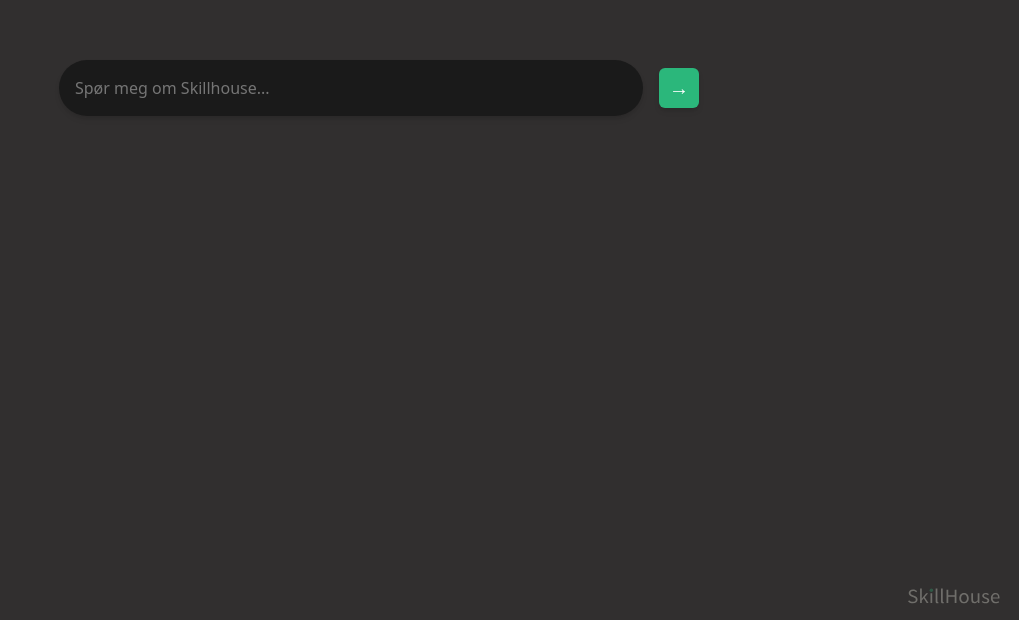
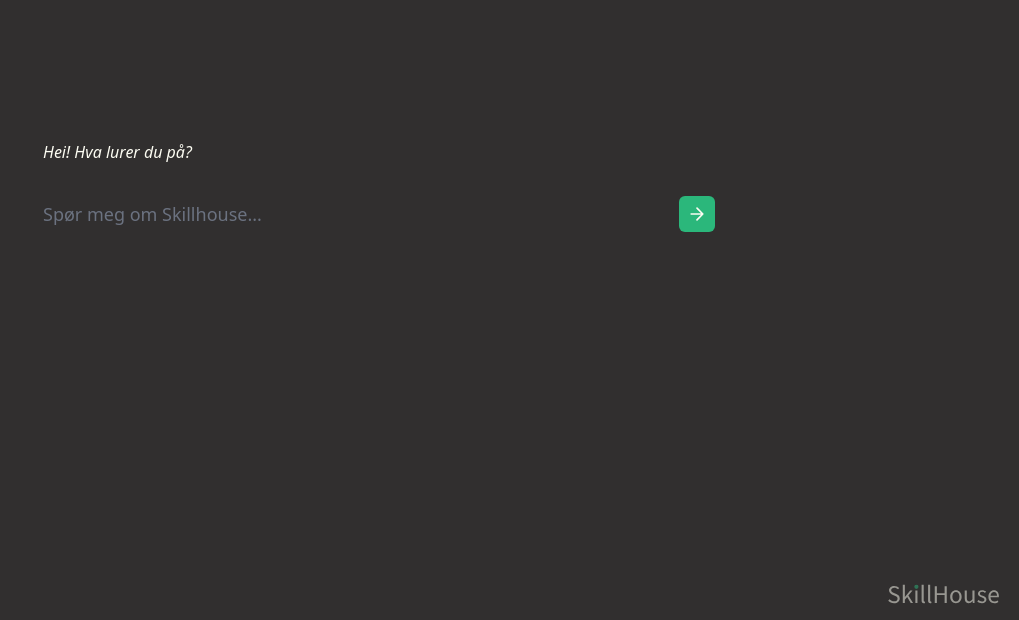
Before and after one commit to JarlJEB/infopage, a Next.js app: page / in a window 1280 px wide. Shown: the part 180-800 px from the top of the page, without its empty margins (261-1280 px from the left). Built offline with nearby package versions, Linux system fonts and the light colour scheme.

Commit message:
v12: Flytt input og meldingslogg til 30vh, behold full v7-design

```diff
--- a/pages/index.js
+++ b/pages/index.js
@@ -1,95 +1,103 @@
-// pages/index.js
-import { useState, useEffect, useRef } from "react";
-import Head from "next/head";
+import { useState, useEffect } from 'react';
 
-export default function Home() {
+export default function InfoPage() {
   const [messages, setMessages] = useState([]);
-  const [input, setInput] = useState("");
-  const [placeholder, setPlaceholder] = useState("Spør meg om Skillhouse...");
-  const containerRef = useRef(null);
+  const [input, setInput] = useState('');
+  const [placeholder, setPlaceholder] = useState('');
+  const [messageCount, setMessageCount] = useState(0);
 
-  const handleSubmit = async (e) => {
-    e.preventDefault();
+  useEffect(() => {
+    const intro = "Hei! Hva lurer du på?";
+    const words = intro.split(' ');
+    let i = 0;
+    const interval = setInterval(() => {
+      setMessages([{ from: 'bot', words: words.slice(0, i + 1) }]);
+      i++;
+      if (i === words.length) {
+        clearInterval(interval);
+        setPlaceholder('Spør meg om Skillhouse...');
+      }
+    }, 250);
+  }, []);
+
+  const handleSend = () => {
     if (!input.trim()) return;
+    const question = input.trim();
+    setInput('');
+    setMessageCount((count) => count + 1);
 
-    const userMessage = input;
-    setMessages((prev) => [
-      { sender: "user", text: userMessage },
-      ...prev.slice(0, 2),
-    ]);
-    setInput("");
-    setPlaceholder("Takk! Spør gjerne om noe mer...");
-
-    const response = await fetch("/api/chat", {
-      method: "POST",
-      headers: { "Content-Type": "application/json" },
-      body: JSON.stringify({ message: userMessage }),
+    setMessages((prev) => {
+      const updated = [
+        { from: 'user', text: question },
+        ...prev
+      ];
+      return updated.slice(0, 6);
     });
 
-    const data = await response.json();
-    setMessages((prev) => [
-      { sender: "bot", text: data.reply },
-      ...prev.slice(0, 2),
-    ]);
+    const words = "Takk for spørsmålet! Skillhouse leverer rådgivning innen teknologi, ingeniørfag og salg.".split(' ');
+    let i = 0;
+    const interval = setInterval(() => {
+      setMessages((prev) => {
+        const existing = prev.filter((m) => m.from !== 'bot');
+        const botMsg = { from: 'bot', words: words.slice(0, i + 1) };
+        return [botMsg, ...existing].slice(0, 6);
+      });
+      i++;
+      if (i === words.length) {
+        clearInterval(interval);
+        setPlaceholder(
+          messageCount + 1 >= 3 ? 'Vil du høre en suksesshistorie?' : 'Lurer du på noe annet?'
+        );
+      }
+    }, 250);
   };
 
   return (
-    <>
-      <Head>
-        <title>SkillHouse</title>
-        <meta name="description" content="SkillHouse InfoPage" />
-      </Head>
-
-      <main className="relative min-h-screen bg-[#312f2f] font-inter text-white overflow-hidden">
-        {/* Logo */}
-        <div className="absolute bottom-4 right-4 text-xs text-white/30 z-10 select-none">
-          <img
-            src="/Skillhouse_Logo_Use on Dark.svg"
-            alt="Skillhouse logo"
-            className="w-24 opacity-30"
-          />
+    <main className="min-h-screen flex flex-col items-center px-4 pt-[40vh] relative bg-[#312f2f] text-skillwhite font-sans overflow-hidden">
+      <div className="w-full max-w-2xl flex flex-col items-start space-y-4 max-h-[50vh] overflow-y-auto scrollbar-hide pr-2">
+        {messages.map((msg, i) => (
+          <p
+            key={i}
+            className={`whitespace-pre-wrap transition-opacity duration-500 ${
+              msg.from === 'bot' ? 'italic' : 'font-semibold'
+            }`}
+          >
+            {msg.words
+              ? msg.words.map((word, j) => (
+                  <span
+                    key={j}
+                    className="inline-block opacity-0 animate-fade-in"
+                    style={{ animationDelay: `${j * 150}ms` }}
+                  >
+                    {word + ' '}
+                  </span>
+                ))
+              : msg.text}
+          </p>
+        ))}
       </div>
-
-        {/* Input (låst på 30vh) */}
-        <form
-          onSubmit={handleSubmit}
-          className="absolute top-[30vh] left-1/2 -translate-x-1/2 w-full max-w-2xl px-4 flex items-center z-20"
-        >
+      <div className="w-full max-w-2xl mt-8 flex items-center">
         <input
           type="text"
+          className="bg-transparent border-none text-skillwhite placeholder-gray-500 focus:outline-none flex-1 text-lg"
+          placeholder={placeholder}
           value={input}
           onChange={(e) => setInput(e.target.value)}
-            placeholder={placeholder}
-            className="flex-1 p-4 rounded-full bg-[#1a1a1a] text-white placeholder-white/40 outline-none shadow-md text-base"
+          onKeyDown={(e) => e.key === 'Enter' && handleSend()}
         />
         <button
-            type="submit"
-            className="ml-4 w-10 h-10 bg-[#2bb77b] text-white rounded-md flex items-center justify-center text-xl shadow-md hover:bg-[#28a06d] transition"
+          onClick={handleSend}
+          className="ml-4 p-2 bg-skillgreen rounded-md hover:bg-opacity-80 transition"
+          aria-label="Send"
         >
-            →
+          <svg xmlns="http://www.w3.org/2000/svg" className="h-5 w-5 text-skillwhite" fill="none" viewBox="0 0 24 24" stroke="currentColor">
+            <path strokeLinecap="round" strokeLinejoin="round" strokeWidth={2} d="M5 12h14m-7-7l7 7-7 7" />
+          </svg>
         </button>
-        </form>
-
-        {/* Chatlog under input, vokser oppover */}
-        <div
-          ref={containerRef}
-          className="absolute bottom-0 left-1/2 -translate-x-1/2 w-full max-w-2xl px-4 pb-32 pt-6 flex flex-col-reverse gap-3 items-start overflow-hidden"
-          style={{ maxHeight: "calc(30vh - 6rem)" }}
-        >
-          {messages.map((msg, i) => (
-            <div
-              key={i}
-              className={`w-full fade-in text-sm ${
-                msg.sender === "user" ? "text-right" : "text-left"
-              }`}
-            >
-              <span className={`inline-block ${msg.sender === "bot" ? "italic" : ""}`}>
-                {msg.text}
-              </span>
       </div>
-          ))}
+      <div className="absolute bottom-4 right-4 opacity-50">
+        <img src="/skillhouse-logo.svg" alt="Skillhouse logo" className="h-5" />
       </div>
     </main>
-    </>
   );
 }
```
Lines whose indentation alone changed are shown as unchanged.
